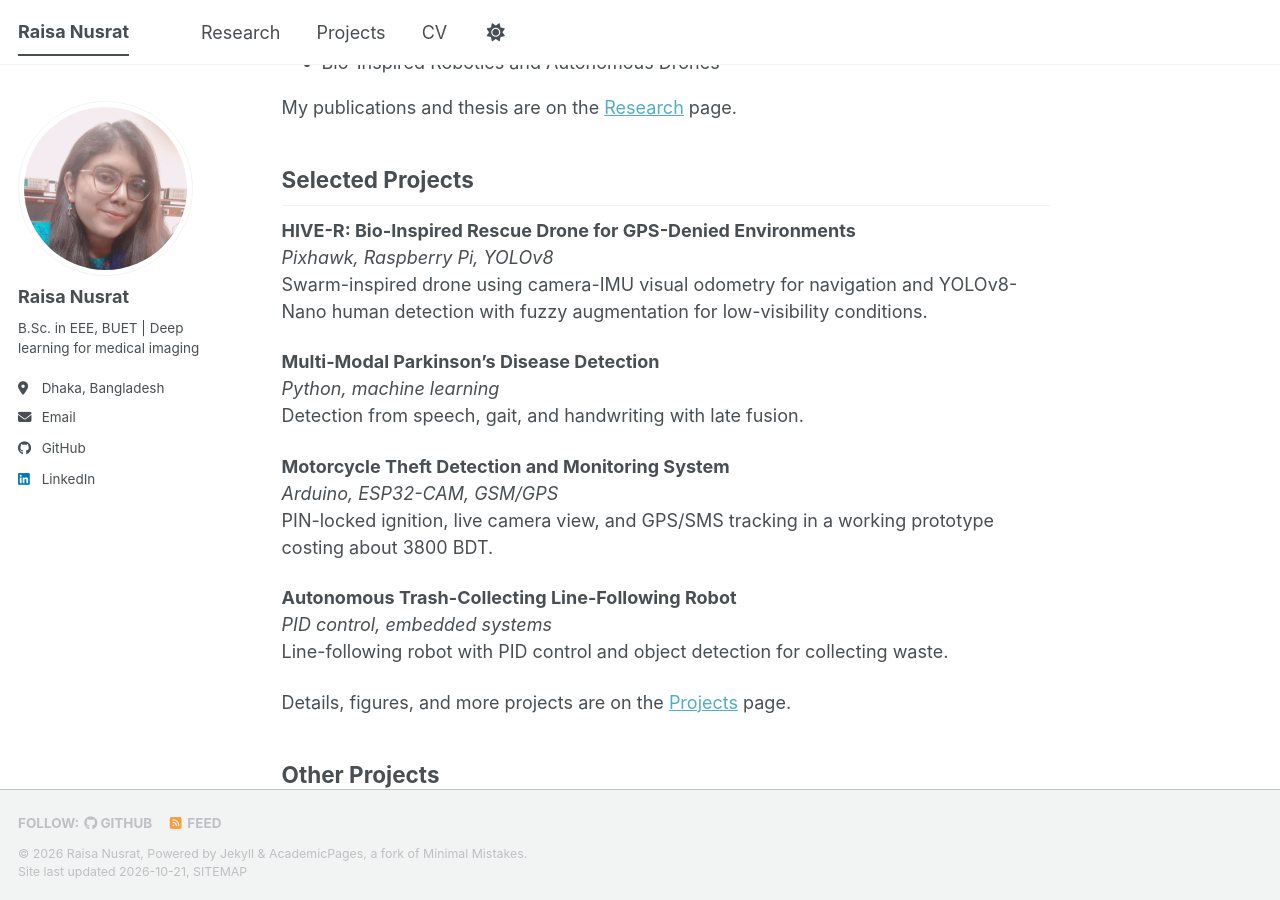
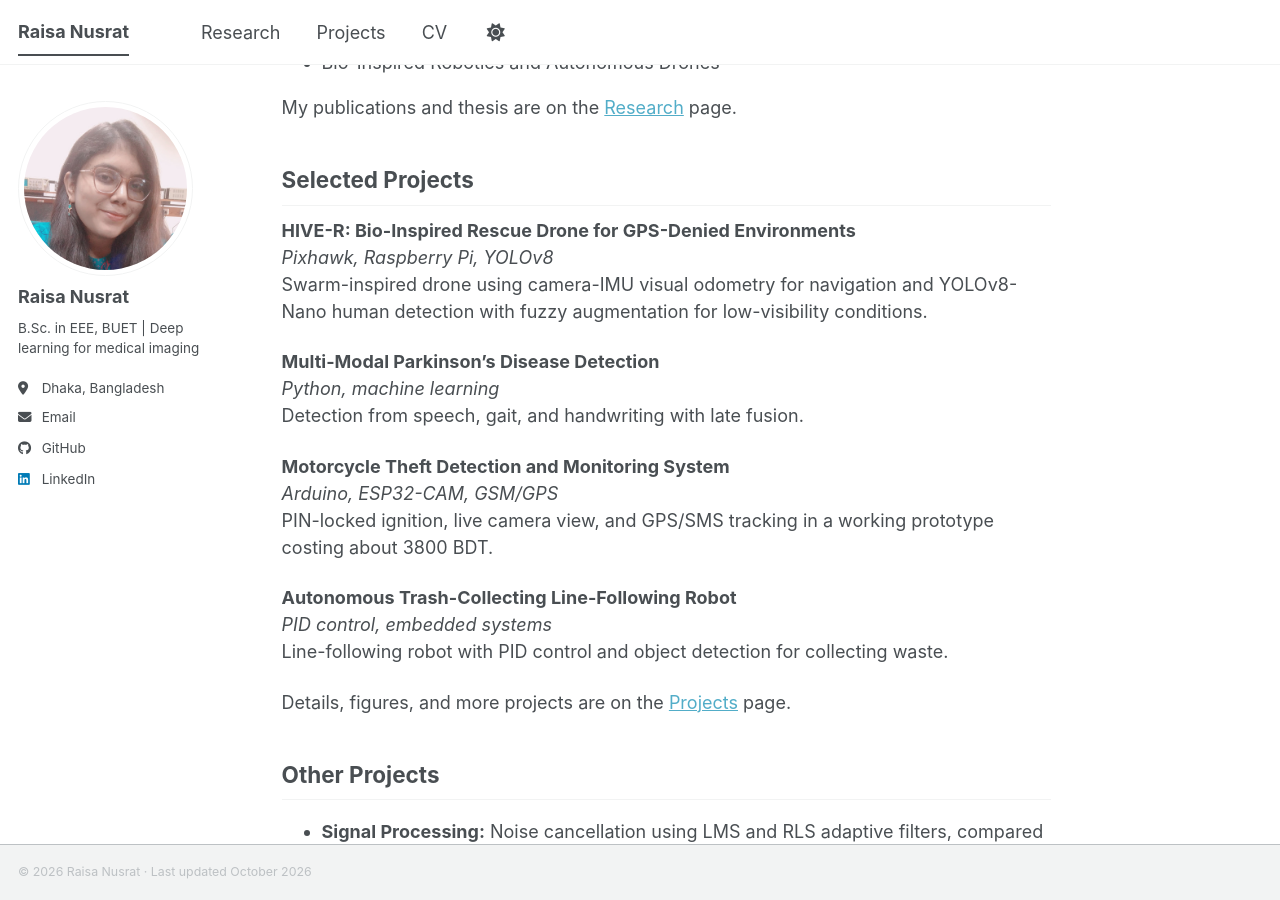
Before and after one commit to raisa-nusrat/raisa-nusrat.github.io, a Jekyll site: the page built from _pages/about.md, in a window 1280 px wide and 900 px high, scrolled down 529 px. Built offline with Jekyll 4.4.1, drawn with Linux system fonts in a browser that asks for light colours; a style sheet for code colours, icons or effects is not loaded.

Commit message:
Update footer.html

```diff
--- a/_includes/footer.html
+++ b/_includes/footer.html
@@ -1,25 +1 @@
-{% include base_path %}
-
-{% if site.author.github or site.author.bitbucket or site.atom_feed.hide != true %}
-<div class="page__footer-follow">
-  <ul class="social-icons">
-    {% if site.data.ui-text[site.locale].follow_label %}
-      <li><strong>{{ site.data.ui-text[site.locale].follow_label }}</strong></li>
-    {% endif %}
-    {% if site.author.github %}
-      <li><a href="https://github.com/{{ site.author.github }}"><i class="fab fa-github" aria-hidden="true"></i> GitHub</a></li>
-    {% endif %}
-    {% if site.author.bitbucket %}
-      <li><a href="https://bitbucket.org/{{ site.author.bitbucket }}"><i class="fab fa-bitbucket" aria-hidden="true"></i> Bitbucket</a></li>
-    {% endif %}
-    {% if site.atom_feed.hide != true %}
-    <li><a href="{% if site.atom_feed.path %}{{ site.atom_feed.path }}{% else %}{{ base_path }}/feed.xml{% endif %}"><i class="fa fa-fw fa-rss-square" aria-hidden="true"></i> {{ site.data.ui-text[site.locale].feed_label | default: "Feed" }}</a></li>
-    {% endif %}
-  </ul>
-</div>
-{% endif %}
-
-<div class="page__footer-copyright">
-  &copy; {{ site.time | date: '%Y' }} {{ site.name | default: site.title }}, {{ site.data.ui-text[site.locale].powered_by | default: "Powered by" }} <a href="https://jekyllrb.com" rel="nofollow">Jekyll</a> &amp; <a href="https://github.com/academicpages/academicpages.github.io">AcademicPages</a>, a fork of <a href="https://mademistakes.com/work/minimal-mistakes-jekyll-theme/" rel="nofollow">Minimal Mistakes</a>.<br />
-  Site last updated {{ "now" | date: '%Y-%m-%d' }}, <a href="/sitemap/" style="text-transform: uppercase;">{{ site.data.ui-text[site.locale].site_map | default: "Sitemap" }}</a>
-</div>
+<div class="page__footer-copyright">&copy; {{ site.time | date: '%Y' }} {{ site.name }} &middot; Last updated {{ site.time | date: '%B %Y' }}</div>
```
